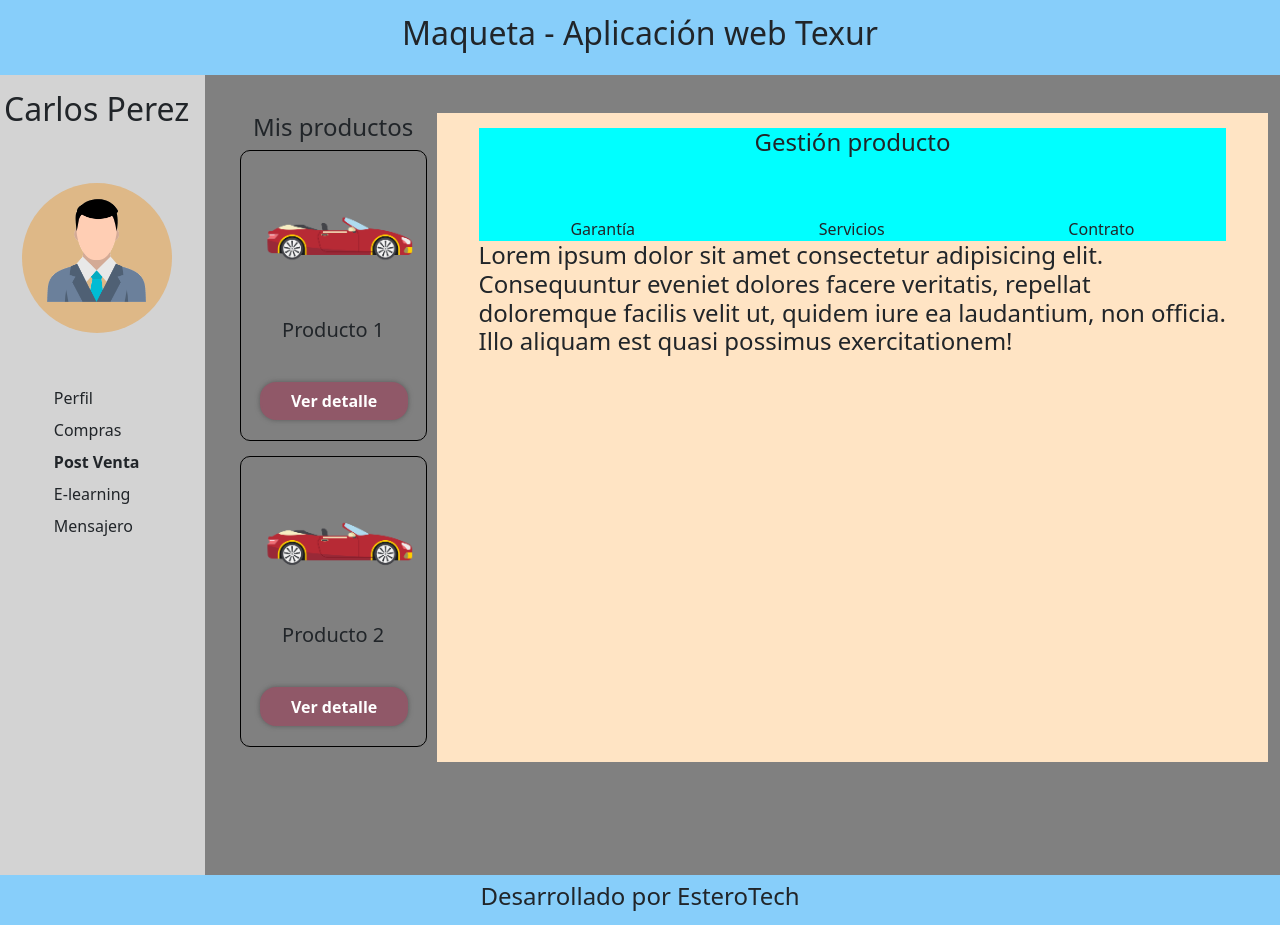
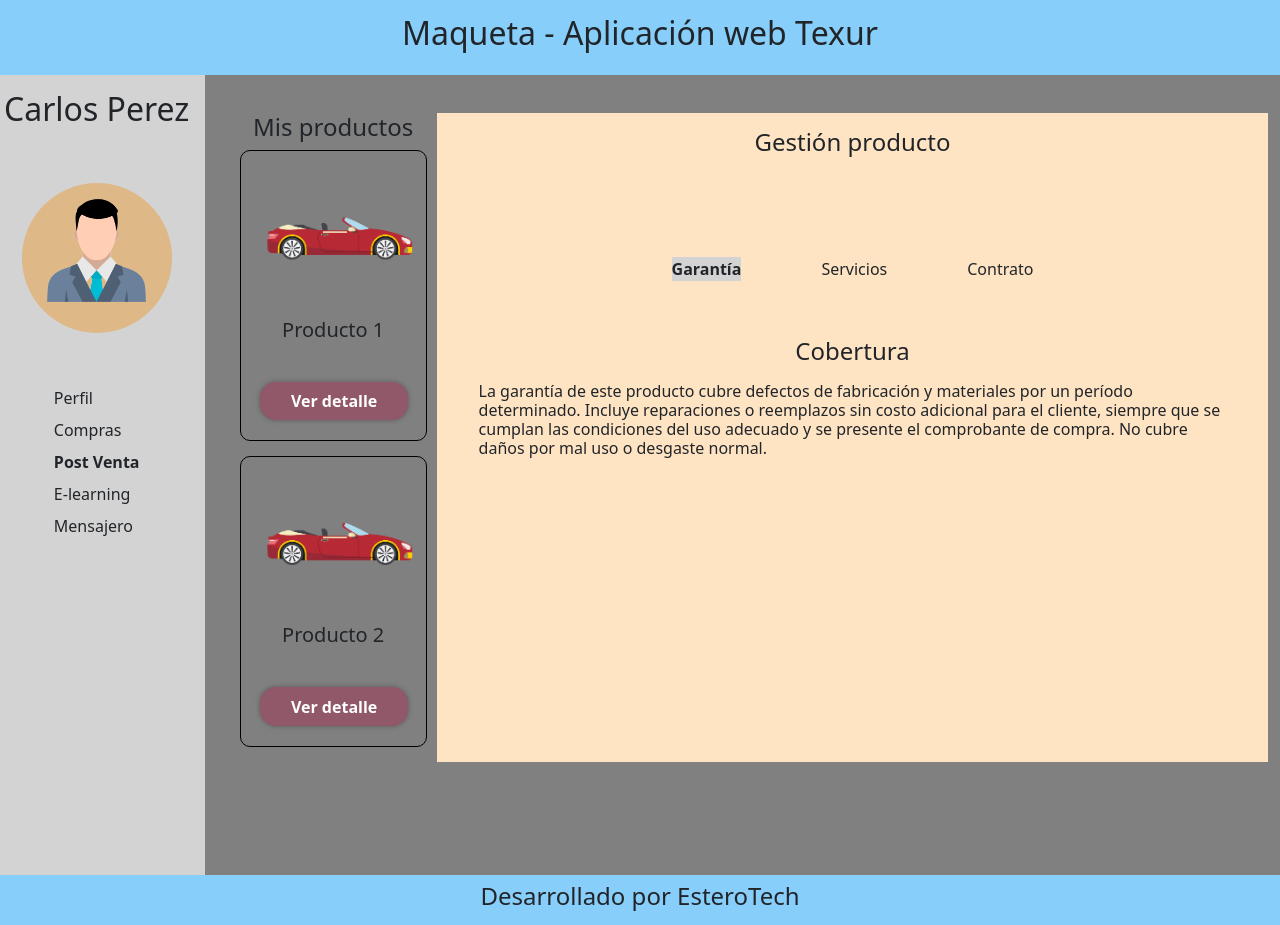
Before and after one commit to TanatosAlado/maquetaTexur, an Angular app: page /cliente in a window 1280 px wide. Both pictures are taken after a click on the item "Post Venta". Built offline with nearby package versions, Linux system fonts and the light colour scheme.

Commit message:
Post Venta

```diff
--- a/src/app/components/cliente/cliente.component.css
+++ b/src/app/components/cliente/cliente.component.css
@@ -305,7 +305,7 @@ button{
 }
 
 .opcionesProd{
-    background-color: aqua;
+
 }
 
 .opcionesProd h4{
@@ -318,3 +318,35 @@ button{
     display: flex;
     justify-content: space-around;
 }
+
+.opcionesPV{
+    display: flex;
+    flex-direction: row;
+}
+
+.opcionesPV li{
+    margin: 40px;
+}
+
+.servicios{
+    width: 100%;
+    display: flex;
+    flex-direction: row;
+    justify-content: space-around;
+}
+
+.solicitud{
+    width: 40%;
+}
+
+.seguimiento{
+    width: 40%;
+}
+
+.detallesCompletos h5{
+    text-align: center;
+}
+
+.detallesCompletos h4{
+    text-align: center;
+}
--- a/src/app/components/cliente/cliente.component.html
+++ b/src/app/components/cliente/cliente.component.html
@@ -96,17 +96,78 @@
                         <div class="opcionesProd">
                             <h4>Gestión producto</h4>
                             <div class="cabecerasProd">
-                                <span>Garantía</span><span>Servicios</span><span>Contrato</span>
+                                <ul class="opcionesPV">
+                                    <li (click)="cambioOpcionPV('garantiaPV'); seleccionarPV('garantiaPV')" [class.active]="selectedPV === 'garantiaPV'">Garantía</li>
+                                    <li (click)="cambioOpcionPV('serviciosPV'); seleccionarPV('serviciosPV')" [class.active]="selectedPV === 'serviciosPV'">Servicios</li>
+                                    <li (click)="cambioOpcionPV('contratoPV'); seleccionarPV('contratoPV')" [class.active]="selectedPV === 'contratoPV'">Contrato</li>
+                                </ul>
+
                             </div>
                         </div>
                         <div class="detallesCompletos">
-                            <div class="garantiaProd">
+                            <div *ngIf="garantiaPV" class="garantiaProd">
                                 <h4>
-                                    Lorem ipsum dolor sit amet consectetur adipisicing elit. Consequuntur eveniet dolores facere veritatis, repellat doloremque facilis velit ut, quidem iure ea laudantium, non officia. Illo aliquam est quasi possimus exercitationem!
+                                    <p>Cobertura</p>
                                 </h4>
+                                <h6>
+                                    <p>La garantía de este producto cubre defectos de fabricación y materiales por un período determinado. Incluye reparaciones o reemplazos sin costo adicional para el cliente, siempre que se cumplan las condiciones del uso adecuado y se presente el comprobante de compra. No cubre daños por mal uso o desgaste normal.</p>
+                                </h6>
                             </div>
-                            <div></div>
-                            <div></div>
+                            <div *ngIf="serviciosPV">
+                                <h4>
+                                    <p>Gestión de servicios</p>
+                                </h4>
+                                <div class="servicios">
+                                    <div class="solicitud">
+                                        <h5>
+                                            <p>Solicitud de servicio</p>
+                                        </h5>
+                                        <div class="container mt-3">
+
+                                                <div class="form-group mr-2">
+                                                  <label for="tipoSolicitud" class="mr-2">Tipo</label>
+                                                  <select id="tipoSolicitud" class="form-control">
+                                                    <option value="Mantenimiento">Mantenimiento</option>
+                                                    <option value="Reparacion">Reparación</option>
+                                                  </select>
+                                                </div>
+                                                <div class="form-group mr-2">
+                                                  <label for="descripcion" class="mr-2">Descripción</label>
+                                                  <input type="text" id="descripcion" class="form-control" placeholder="Descripción">
+                                                </div>
+                                                <button type="button" (click)="agendado()" class="btn btn-primary">Solicitar</button>
+
+                                        </div>
+                                    </div>
+                                    <div class="seguimiento">
+                                        <h5>
+                                            <p>Seguimiento de servicio</p>
+                                        </h5>
+                                        <div class="container mt-3">
+                                                <div class="form-group mr-2">
+                                                    <label for="descripcion" class="mr-2">Numero de seguimiento</label>
+                                                    <input type="text" id="descripcion" class="form-control" placeholder="Descripción" value="1234">
+                                                </div>
+                                                <button type="button" (click)="consultado()" class="btn btn-primary">Consulta</button>
+                                                <div *ngIf="hizoConsulta">
+                                                    <br>
+                                                    <p><strong>Estado: </strong>Pendiente</p>
+                                                    <p><strong>Fecha: </strong>01/07/2024</p>
+                                                    <p><strong>Costo: </strong>Sin costo - Corre por garantía</p>
+                                                </div>
+                                        </div>
+                                    </div>
+                                </div>
+
+                            </div>
+                            <div *ngIf="contratoPV">
+                                <h4>
+                                    <p>Contrato</p>
+                                </h4>
+                                <h6>
+                                    <p>El contrato de servicio incluye los términos y condiciones del servicio prestado, plazos de entrega, responsabilidades de ambas partes, tarifas y métodos de pago, así como las garantías ofrecidas. También detalla el proceso para resolver disputas y las condiciones para la terminación del contrato. Todo en conformidad con la legislación aplicable.</p>
+                                </h6>
+                            </div>
                         </div>
                     </div>
                 </div>
--- a/src/app/components/cliente/cliente.component.ts
+++ b/src/app/components/cliente/cliente.component.ts
@@ -12,7 +12,13 @@ export class ClienteComponent {
   postventa: boolean = false
   elearning: boolean = false
   mensajero: boolean = false
+  garantiaPV: boolean = true
+  serviciosPV: boolean = false
+  contratoPV: boolean = false
+  hizoConsulta: boolean = false
+
   selected: string = 'perfil'
+  selectedPV: string = 'garantiaPV'
   productos: any[] = [{nombre: 'Destornillador', precio: 55},{nombre: 'destornillador', precio: 55},{nombre: 'destornillador', precio: 55}
   ,{nombre: 'destornillador', precio: 55},{nombre: 'destornillador', precio: 55},{nombre: 'Destornillador', precio: 55}]
 
@@ -52,12 +58,40 @@ export class ClienteComponent {
     this.selected = seccion;
   }
 
+  seleccionarPV(seccion: string) {
+    this.selectedPV = seccion;
+  }
+
+  cambioOpcionPV(parametro: string){
+    this.garantiaPV= false
+    this.serviciosPV= false
+    this.contratoPV= false
+
+
+    switch (parametro) {
+      case 'garantiaPV':
+        this.garantiaPV = true
+        break;
+      case 'serviciosPV':
+        this.serviciosPV = true
+        break;
+      case 'contratoPV':
+        this.contratoPV = true
+        break;
+    }
+  }
+
   actualizar(){
 
   }
 
+  agendado(){
+    alert('Turno agendado con exito. Numero de seguimiento: 1234')
+  }
 
-
+  consultado(){
+    this.hizoConsulta = true
+  }
 
 
 }
```
